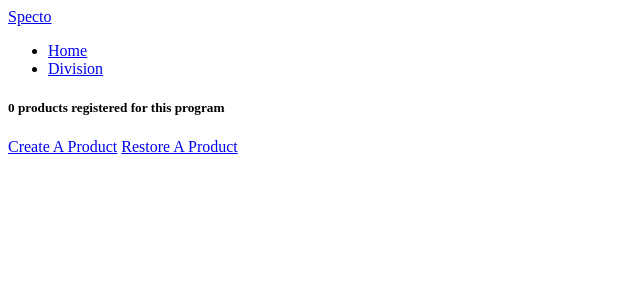
After one commit to MatFeex/specto, a Django app: page /configuration/division/1/program/1/product/ in a window 1280 px wide. The commit adds this page. Shown: the top 300 px of the page, without its empty margins (0-640 px from the left). Run offline with Django 4.2, Linux system fonts and the light colour scheme; data that the repository does not hold is empty.

Commit message:
CRUD-R & templates for D/P/P/W

```diff
--- a/spectoProject/configuration/models.py
+++ b/spectoProject/configuration/models.py
@@ -1,17 +1,14 @@
 from django.utils import timezone
 from msilib.schema import Error
-from multiprocessing.util import abstract_sockets_supported
-from turtle import update
 from django.db import models
-from django.contrib.auth.models import User
 
 
 # Create your models here.
 class BaseModel(models.Model):
     created_at = models.DateTimeField(auto_now_add=True)
     updated_at = models.DateTimeField(auto_now=True)
-    created_by = models.CharField(max_length=50, default="Unknown User")
-    updated_by = models.CharField(max_length=50, default="Unknown User")
+    created_by = models.CharField(max_length=50, default="Default User")
+    updated_by = models.CharField(max_length=50, default="Default User")
 
     class Meta :
         abstract = True
@@ -78,7 +75,7 @@ class Program(BaseModel,SoftDeleteModel):
 class Product(BaseModel,SoftDeleteModel):
     program = models.ForeignKey(Program, on_delete=models.CASCADE)
     name = models.CharField(max_length=30, default="Product name")
-    description = models.CharField(max_length=200,default="Workshop description")
+    description = models.CharField(max_length=200,default="Product description")
 
     def __str__(self):
         return self.name
--- /dev/null
+++ b/spectoProject/configuration/templates/configuration/product/product.html
@@ -0,0 +1,23 @@
+{% extends 'main.html' %}
+
+{% block content %}
+
+<div>
+    <h5>{{product_count}} products registered for this program</h5>
+    <a href="{% url 'create-product' division_id program_id %}">Create A Product</a>
+    <a href="{% url 'deleted-product' division_id program_id %}">Restore A Product</a>
+
+    {% for product in products %}
+        <div>
+            <a href="{% url 'update-product' division_id program_id product.id %}">Edit</a>
+            <a href="{% url 'delete-product' division_id program_id product.id %}">Delete</a>
+
+            <h5> - <a href="{% url 'workshop' division_id program_id product.id %}">{{product.name}}</a> -- Program : {{product.program}}</h5>
+            <h5>Description : {{product.description}}</h5>
+            <hr>
+        </div>
+    {% endfor %}
+</div>
+
+
+{% endblock content%}
--- a/spectoProject/configuration/templates/configuration/program/deleted_program.html
+++ b/spectoProject/configuration/templates/configuration/program/deleted_program.html
@@ -1,7 +1,7 @@
 {% extends 'main.html' %}
 
 {% block content %}
-    <h5>== > {{program_count}} deleted programs</h5>
+    <h5>== > {{program_count}} deleted programs for this division</h5>
 
     <p>Select the program you want to restore : </p>
 
--- a/spectoProject/configuration/templates/configuration/program/program.html
+++ b/spectoProject/configuration/templates/configuration/program/program.html
@@ -12,7 +12,7 @@
             <a href="{% url 'update-program' division_id program.id %}">Edit</a>
             <a href="{% url 'delete-program' division_id program.id %}">Delete</a>
 
-            <h5> - <a href="">{{program.name}}</a> -- Division : {{program.division}}</h5>
+            <h5> - <a href="{% url 'product' division_id program.id %}">{{program.name}}</a> -- Division : {{program.division}}</h5>
             <h5>Description : {{program.description}}</h5>
             <hr>
         </div>
--- a/spectoProject/configuration/templates/configuration/restore.html
+++ b/spectoProject/configuration/templates/configuration/restore.html
@@ -4,7 +4,7 @@
 
 <form action="" method="POST">
     {% csrf_token %}
-    <p>{{obj}} has been restored</p>
+    <p>"{{obj}}" has been restored</p>
     <input type="Submit" value = "OK">
 </form>
 
--- a/spectoProject/configuration/urls.py
+++ b/spectoProject/configuration/urls.py
@@ -2,8 +2,9 @@ from django.urls import path
 from . import views
 
 
+urlpatterns = [
 
-urlpatterns = [
+    # url for HOME
     path('',views.home, name="home"),
 
     # urls for DIVISION
@@ -14,7 +15,6 @@ urlpatterns = [
     path('configuration/division/<division_id>/delete-division/',views.delete_division, name="delete-division"),
     path('configuration/division/<division_id>/restore-division/',views.restore_division, name="restore-division"),
 
-
     # urls for PROGRAM
     path('configuration/division/<division_id>/deleted-program/',views.read_deleted_program, name="deleted-program"),
     path('configuration/division/<division_id>/program/',views.read_program, name="program"),
@@ -22,4 +22,20 @@ urlpatterns = [
     path('configuration/division/<division_id>/program/<program_id>/update-program/',views.update_program, name="update-program"),
     path('configuration/division/<division_id>/program/<program_id>/delete-program/',views.delete_program, name="delete-program"),
     path('configuration/division/<division_id>/program/<program_id>/restore-program/',views.restore_program, name="restore-program"),
+
+    # urls for PRODUCT
+    path('configuration/division/<division_id>/program/<program_id>/deleted-product/',views.read_deleted_product, name="deleted-product"),
+    path('configuration/division/<division_id>/program/<program_id>/product/',views.read_product, name="product"),
+    path('configuration/division/<division_id>/program/<program_id>/product/create-product/',views.create_product, name="create-product"),
+    path('configuration/division/<division_id>/program/<program_id>/product/<product_id>/update-product/',views.update_product, name="update-product"),
+    path('configuration/division/<division_id>/program/<program_id>/product/<product_id>/delete-product/',views.delete_product, name="delete-product"),
+    path('configuration/division/<division_id>/program/<program_id>/product/<product_id>/restore-product/',views.restore_product, name="restore-product"),
+
+    # urls for WORKSHOP
+    path('configuration/division/<division_id>/program/<program_id>/product/<product_id>/deleted-workshop/',views.read_deleted_workshop, name="deleted-workshop"),
+    path('configuration/division/<division_id>/program/<program_id>/product/<product_id>/workshop/',views.read_workshop, name="workshop"),
+    path('configuration/division/<division_id>/program/<program_id>/product/<product_id>/workshop/create-workshop/',views.create_workshop, name="create-workshop"),
+    path('configuration/division/<division_id>/program/<program_id>/product/<product_id>/workshop/<workshop_id>/update-workshop/',views.update_workshop, name="update-workshop"),
+    path('configuration/division/<division_id>/program/<program_id>/product/<product_id>/workshop/<workshop_id>/delete-workshop/',views.delete_workshop, name="delete-workshop"),
+    path('configuration/division/<division_id>/program/<program_id>/product/<product_id>/workshop/<workshop_id>/restore-workshop/',views.restore_workshop, name="restore-workshop"),
 ]
--- a/spectoProject/configuration/views.py
+++ b/spectoProject/configuration/views.py
@@ -67,6 +67,7 @@ def restore_division(request,division_id):
 
 
 # CRUD-R for PROGRAM
+
 def read_program(request, division_id):
     programs = Program.objects.all().filter(division_id=division_id)
     program_count = programs.count()
@@ -125,4 +126,118 @@ def restore_program(request,division_id, program_id):
 
 # CRUD-R for PRODUCT
 
+def read_product(request, division_id, program_id):
+    products = Product.objects.all().filter(program_id=program_id)
+    product_count = products.count()
+    context = {'products':products,'product_count':product_count,'division_id':division_id, 'program_id':program_id}
+    return render(request,'configuration/product/product.html',context)
+
+
+def read_deleted_product(request, division_id, program_id):
+    products = Product.deleted_objects.all().filter(program_id=program_id)
+    product_count = products.count()
+    context = {'products':products,'product_count':product_count,'division_id':division_id,'program_id':program_id}
+    return render(request,'configuration/product/deleted_product.html',context)
+
+
+def create_product(request, division_id, program_id):
+    form = ProductForm()
+    if request.method == 'POST' :
+        form = ProductForm(request.POST)
+        if form.is_valid():
+            form.save()
+            return redirect(f'/configuration/division/{division_id}/program/{program_id}/product/')
+    context = {'form':form, 'text':'Product'}
+    return render(request, 'configuration/form.html', context)
+
+
+def update_product(request,division_id, program_id, product_id):
+    product = Product.objects.all().filter(program_id=program_id).get(id=product_id)
+
+    form = ProductForm(instance=product)
+    if request.method == 'POST' :
+        form = ProgramForm(request.POST, instance=product)
+        if form.is_valid() :
+            form.save()
+            return redirect(f'/configuration/division/{division_id}/program/{program_id}/product/')
+    context = {'form':form}
+    return render(request, 'configuration/form.html', context)
+
+
+def delete_product(request,division_id, program_id, product_id):
+    product = Product.objects.all().filter(program_id=program_id).get(id=product_id)
+    if request.method == 'POST' :
+        product.soft_deleted()
+        return redirect(f'/configuration/division/{division_id}/program/{program_id}/product/')
+    context = {'obj':product}
+    return render(request,'configuration/delete.html',context)
+
+
+def restore_product(request,division_id, program_id, product_id):
+    product = Product.deleted_objects.all().filter(program_id=program_id).get(id=product_id)
+    if request.method == 'POST' :
+        product.restore()
+        return redirect(f'/configuration/division/{division_id}/program/{program_id}/product/')
+
+    context = {'obj':product}
+    return render(request,'configuration/restore.html',context)
+
+
+# CRUD-R for WORKSHOP
+
+def read_workshop(request, division_id, program_id, product_id):
+    workshops = Workshop.objects.all().filter(product_id=product_id)
+    workshop_count = workshops.count()
+    context = {'workshops':workshops,'workshop_count':workshop_count,'division_id':division_id, 'program_id':program_id, 'product_id':product_id}
+    return render(request,'configuration/workshop/workshop.html',context)
+
+
+def read_deleted_workshop(request, division_id, program_id, product_id):
+    workshops = Workshop.deleted_objects.all().filter(product_id=product_id)
+    workshop_count = workshops.count()
+    context = {'workshops':workshops,'workshop_count':workshop_count,'division_id':division_id, 'program_id':program_id, 'product_id':product_id}
+    return render(request,'configuration/workshop/deleted_workshop.html',context)
+
+
+def create_workshop(request, division_id, program_id, product_id):
+    form = WorkshopForm()
+    if request.method == 'POST' :
+        form = WorkshopForm(request.POST)
+        if form.is_valid():
+            form.save()
+            return redirect(f'/configuration/division/{division_id}/program/{program_id}/product/{product_id}/workshop/')
+    context = {'form':form, 'text':'Workshop'}
+    return render(request, 'configuration/form.html', context)
+
+
+def update_workshop(request,division_id, program_id, product_id, workshop_id):
+    workshop = Workshop.objects.all().filter(product_id=product_id).get(id=workshop_id)
+    print(workshop_id)
+    form = WorkshopForm(instance=workshop)
+    if request.method == 'POST' :
+        form = WorkshopForm(request.POST, instance=workshop)
+        if form.is_valid() :
+            form.save()
+            return redirect(f'/configuration/division/{division_id}/program/{program_id}/product/{product_id}/workshop/')
+    context = {'form':form}
+    return render(request, 'configuration/form.html', context)
+
+
+def delete_workshop(request,division_id, program_id, product_id, workshop_id):
+    workshop = Workshop.objects.all().filter(product_id=product_id).get(id=workshop_id)
+    if request.method == 'POST' :
+        workshop.soft_deleted()
+        return redirect(f'/configuration/division/{division_id}/program/{program_id}/product/{product_id}/workshop/')
+    context = {'obj':workshop}
+    return render(request,'configuration/delete.html',context)
+
+
+def restore_workshop(request,division_id, program_id, product_id, workshop_id):
+    workshop = Workshop.deleted_objects.all().filter(product_id=product_id).get(id=workshop_id)
+    if request.method == 'POST' :
+        workshop.restore()
+        return redirect(f'/configuration/division/{division_id}/program/{program_id}/product/{product_id}/workshop/')
+    context = {'obj':workshop}
+    return render(request,'configuration/restore.html',context)
+
 # ...
--- a/spectoProject/spectoProject/urls.py
+++ b/spectoProject/spectoProject/urls.py
@@ -1,19 +1,3 @@
-"""spectoProject URL Configuration
-
-The `urlpatterns` list routes URLs to views. For more information please see:
-    https://docs.djangoproject.com/en/4.1/topics/http/urls/
-Examples:
-Function views
-    1. Add an import:  from my_app import views
-    2. Add a URL to urlpatterns:  path('', views.home, name='home')
-Class-based views
-    1. Add an import:  from other_app.views import Home
-    2. Add a URL to urlpatterns:  path('', Home.as_view(), name='home')
-Including another URLconf
-    1. Import the include() function: from django.urls import include, path
-    2. Add a URL to urlpatterns:  path('blog/', include('blog.urls'))
-"""
-
 from django.contrib import admin
 from django.urls import path, include
 
```
Also changed, not shown: spectoProject/configuration/templates/configuration/product/deleted_product.html (added, +19 -0 lines), spectoProject/configuration/templates/configuration/workshop/deleted_workshop.html (added, +19 -0 lines), spectoProject/configuration/templates/configuration/workshop/workshop.html (added, +23 -0 lines), spectoProject/configuration/migrations/0001_initial.py.
